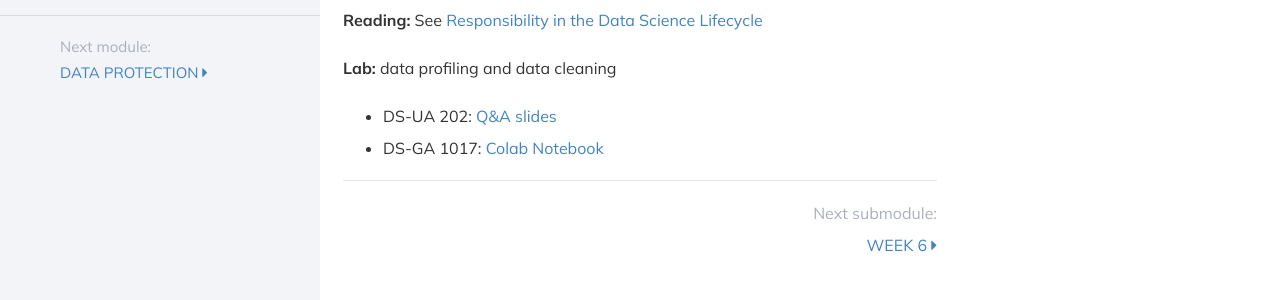
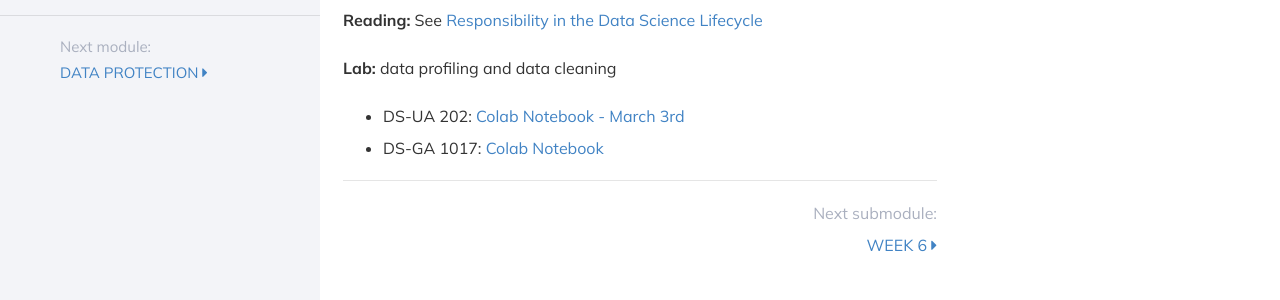
Before and after one commit to DataResponsibly/rds24, a Jekyll site: the page built from modules/data_science_lifecycle/_posts/2000-01-01-week5.md, in a window 1280 px wide. Shown: the part 334-634 px from the top of the page. Built offline with Jekyll 4.4.1, drawn with Linux system fonts in a browser that asks for light colours; nearby versions of some CDN libraries.

Commit message:
lab 5 colab for undergrads

```diff
--- a/modules/data_science_lifecycle/_posts/2000-01-01-week5.md
+++ b/modules/data_science_lifecycle/_posts/2000-01-01-week5.md
@@ -13,6 +13,6 @@ title: Week 5
 
 **Lab:** data profiling and data cleaning
 
-* DS-UA 202: [Q&A slides](https://docs.google.com/presentation/d/1vemeXf03EifmOOT0JHFstijUblRT0Xib6HJ9pWVn6xI/edit?usp=sharing)
+* DS-UA 202: [Colab Notebook - March 3rd](https://drive.google.com/file/d/1Jt5o2espI8WmjOe78ntvtiBAzdJCNBiM/view?usp=sharing)
 * DS-GA 1017: [Colab Notebook](https://drive.google.com/file/d/1Jt5o2espI8WmjOe78ntvtiBAzdJCNBiM/view?usp=sharing)
 <!-- (https://colab.research.google.com/drive/1NoAPkOyURj_UWJoW_RIEROOzq0Tj0OPz?usp=sharing) -->
```
